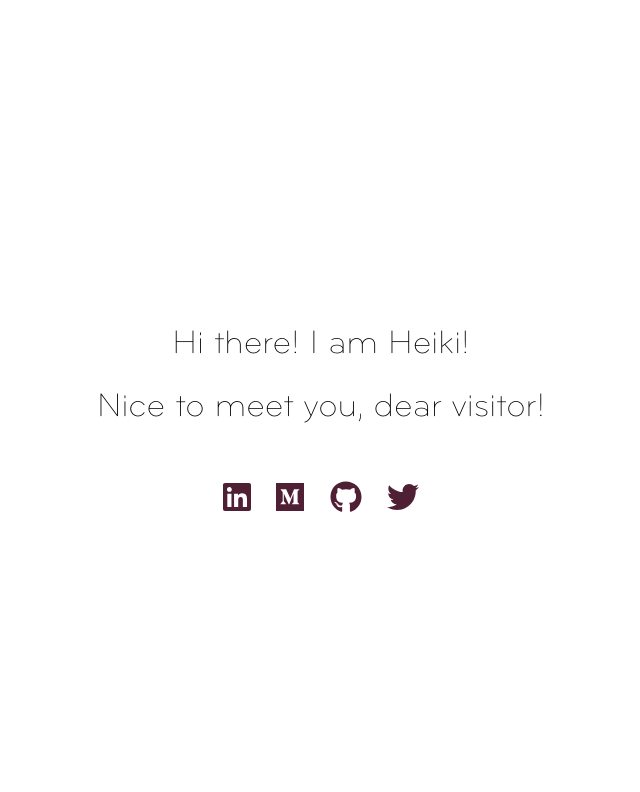
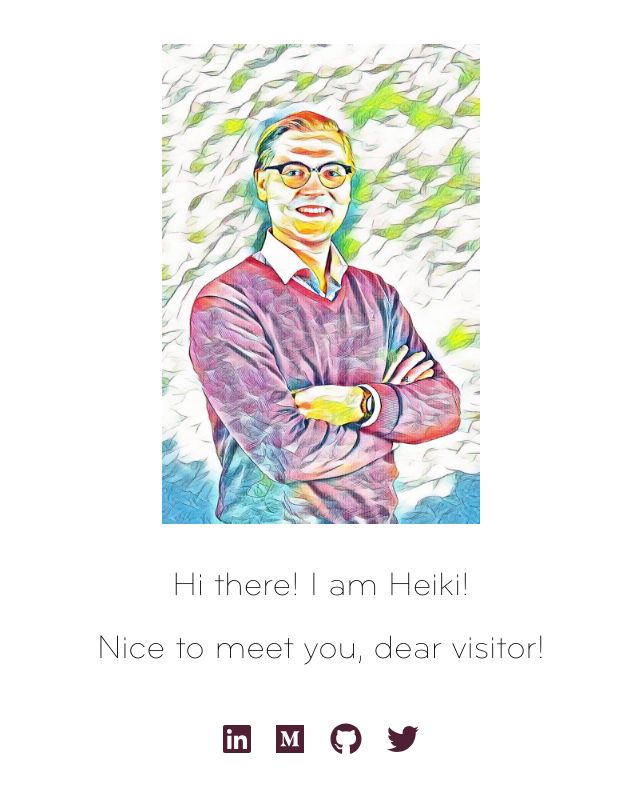
Before and after one commit to heikir/heikir.github.io, a plain HTML site: page index.html in a window 1280 px wide. Shown: the whole page, without its empty margins (319-959 px from the left). Drawn offline with Linux system fonts and the light colour scheme.

Commit message:
Add favicon and portrait image

```diff
--- a/index.html
+++ b/index.html
@@ -9,7 +9,7 @@
   <meta name="keywords" content="Heiki, Riesenkampf, personal, homepage">
   <meta name="author" content="Heiki Riesenkampf">
   <meta name="viewport" content="width=device-width, initial-scale=1.0" />
-  <link rel="shortcut icon" href="images/fav.ico">
+  <link rel="shortcut icon" href="ai/favicon.png">
   <link rel="stylesheet" type="text/css" href="style.css">
 </head>
 <!--Start Body-->
@@ -22,6 +22,10 @@
   <!--Start Section-->
   <section>
     <div class="container landing-section">
+      <div class="content">
+        <div class="portrait">
+          <img src="img/heiki.jpg" />
+        </div>
         <div class="greeting">
           <h1>Hi there! I am Heiki! <br/>Nice to meet you, dear visitor!</h1>
         </div>
@@ -39,6 +43,7 @@
             <a href="https://twitter.com/heikirk"><i class="fab fa-twitter"></i></a>
           </div>
         </div>
+      </div>
   </section>
 
   <!--Start Footer-->
--- a/style.css
+++ b/style.css
@@ -36,7 +36,7 @@
 .landing-section {
   height: 100vh;
   width: 100%;
-  background: url('../images/header.jpg') no-repeat center center;
+  /* background: url('../images/header.jpg') no-repeat center center; */
   -webkit-background-size: cover;
   -moz-background-size: cover;
   -o-background-size: cover;
@@ -55,6 +55,7 @@
   font-size: 2em;
   display: flex;
   flex-direction: row;
+  justify-content: center;
 }
 
 .social-icon {
@@ -72,3 +73,11 @@
 h1 {
   font-weight: normal;
 }
+
+.portrait {
+  text-align: center;
+}
+
+.portrait img {
+  max-height: 30em;
+}
```
Also changed, not shown: ai/favicon.png (added), img/heiki.jpg (added), 1 other file. Lines whose indentation alone changed are shown as unchanged.
